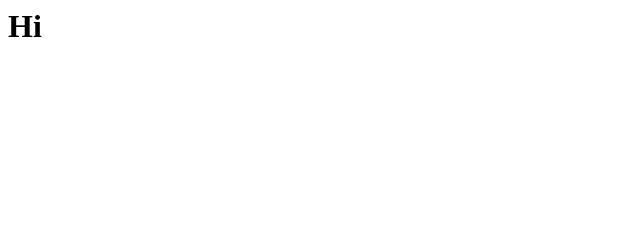
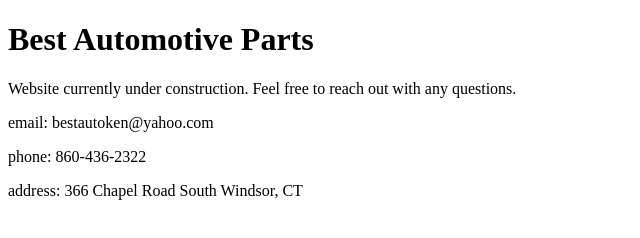
Before and after one commit to bestauto/bestauto.github.io, a plain HTML site: page index.html in a window 1280 px wide. Shown: the whole page, without its empty margins (0-640 px from the left). Drawn offline with Linux system fonts and the light colour scheme.

Commit message:
update index

```diff
--- a/index.html
+++ b/index.html
@@ -1 +1,13 @@
-<h1>Hi</h1>
+<!doctype html>
+<html>
+  <head>
+    <title>Best Auto Parts</title>
+  </head>
+  <body>
+    <h1>Best Automotive Parts</h1>
+    <p>Website currently under construction. Feel free to reach out with any questions.</p>
+    <p>email: bestautoken@yahoo.com</p>
+    <p>phone: 860-436-2322</p>
+    <p>address: 366 Chapel Road South Windsor, CT</p>
+  </body>
+</html>
```
